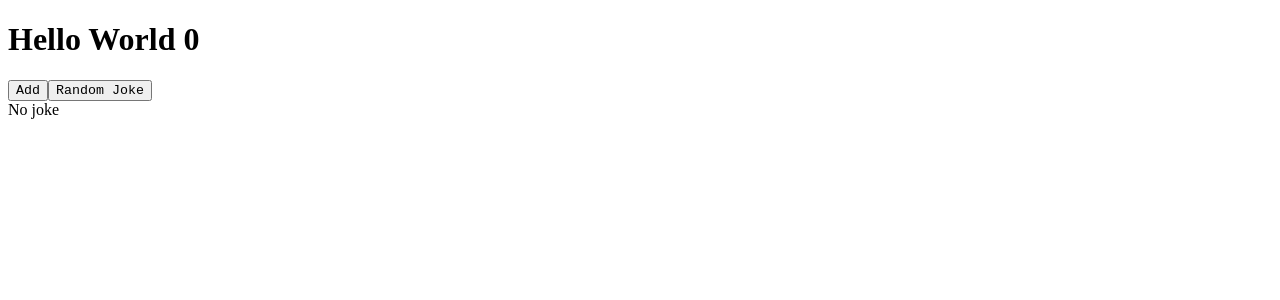
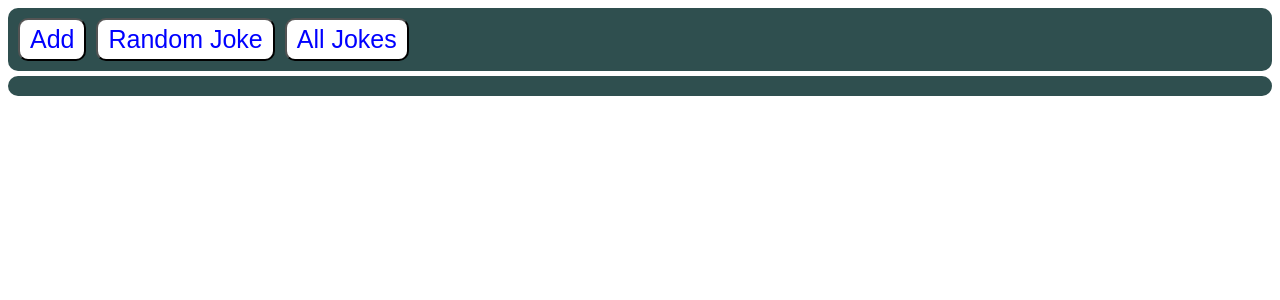
Before and after one commit to biraj-phuyal/jokes-frontend, a React (Vite) app: page / in a window 1280 px wide. Shown: the top 300 px of the page. Built offline with nearby package versions, Linux system fonts and the light colour scheme.

Commit message:
Adding all joke

```diff
--- a/src/App.jsx
+++ b/src/App.jsx
@@ -1,23 +1,86 @@
-import { use, useState } from "react";
+import { use, useEffect, useState } from "react";
 
 const App = () => {
-  const [count, setCount] = useState(0);
+  const [tab, setTab] = useState(0);
+
+  return (
+    <div className="tab-container">
+      <div className="tab-list">
+        <button onClick={() => setTab("add")}> Add </button>
+        <button onClick={() => setTab("randomJoke")}> Random Joke</button>
+        <button onClick={() => setTab("allJokes")}>All Jokes</button>
+      </div>
+      <div className="tab-content">
+        <TabContent tab={tab} />
+      </div>
+    </div>
+  );
+};
+
+const TabContent = ({ tab }) => {
+  if (tab == "randomJoke") return <RandomJoke />;
+  else if (tab == "add") return <AddJoke />;
+  else if (tab == "allJokes") return <AllJokes />;
+  else return "";
+};
+
+const AllJokes = () => {
+  const [all, setAll] = useState();
+  const handleAllJokes = async () => {
+    const response = await fetch("http://127.0.0.1:3000/jokes");
+    console.log(response);
+    const body = await response.json();
+    setAll(body);
+  };
+  return (
+    <div>
+      <button onClick={handleAllJokes}>Pagman</button>
+      {all ? (
+        all.map((joke) => (
+          <div>
+            <Joke joke={joke} />
+          </div>
+        ))
+      ) : (
+        <div> No jokes </div>
+      )}
+    </div>
+  );
+};
+
+const AddJoke = () => {
+  return "add joke";
+};
+
+const RandomJoke = () => {
   const [joke, setJoke] = useState();
 
-  const handleClick = () => {
-    setCount(count + 1);
-  };
-
-  const handleJoke = async () => {
+  const handleFetchJoke = async () => {
     const response = await fetch("http://127.0.0.1:3000/jokes/random");
     const body = await response.json();
     setJoke(body);
   };
+
   return (
     <div>
-      <h1>Hello World {count}</h1>
-      <button onClick={handleClick}> Add </button>
-      <button onClick={handleJoke}> Random Joke</button>
+      <button onClick={handleFetchJoke}>Fetch Joke</button>
+      <Joke joke={joke} />
+    </div>
+  );
+};
+
+const DeleteJoke = () => {
+  const [joke, setJoke] = useState();
+
+  const handleDeleteJoke = async () => {
+    const response = await fetch("http://127.0.0.1:3000/jokes");
+    const body = await response.json();
+    setJoke(body);
+  };
+
+  return (
+    <div>
+      <button onClick={handleFetchJoke}>Fetch Joke</button>
       <Joke joke={joke} />
     </div>
   );
@@ -25,6 +88,6 @@ const App = () => {
 
 const Joke = ({ joke }) => {
   if (!joke) return <div> No joke </div>;
-  return <div> {joke.content} </div>;
+  return <div className="joke"> {joke.content} </div>;
 };
 export default App;
--- a/src/index.css
+++ b/src/index.css
@@ -1,4 +1,37 @@
 button{
-  font-family: 'Courier New', Courier, monospace;
+  font-family: sans-serif;
+  color: blue;
+  font-size: 25px;
+  padding: 5px 10px;
+  background-color: white;
+  border-radius: 10px;
+}
+
+.tab-container {
+  display: flex;
+  flex-direction: column;
+  gap: 5px;
+}
+
+.tab-list {
+  border-radius: 10px;
+  padding: 10px;
+  background-color: darkslategray;
+  display: flex;
+  gap: 10px;
+}
+
+.tab-content {
+  color: white;
+  border-radius: 10px;
+  padding: 10px;
+  background-color: darkslategray;
+}
+
+Joke {
   color: black;
+  font-size: 20px;
+  padding: 10px;
+  background-color: darkslategray;
+  border-radius: 10px;
 }
```
